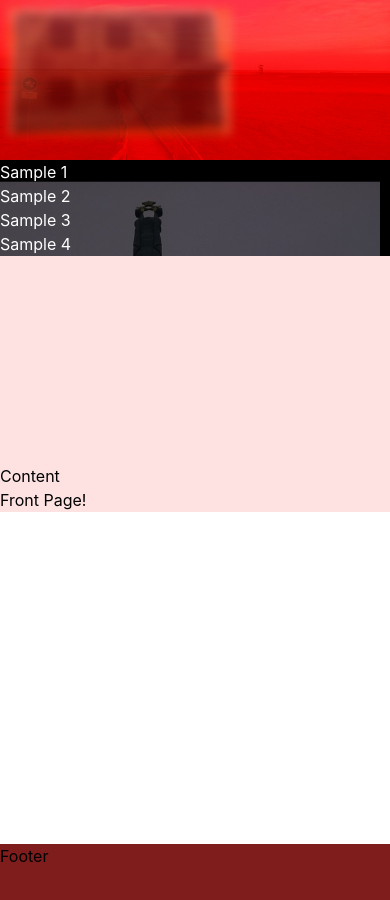
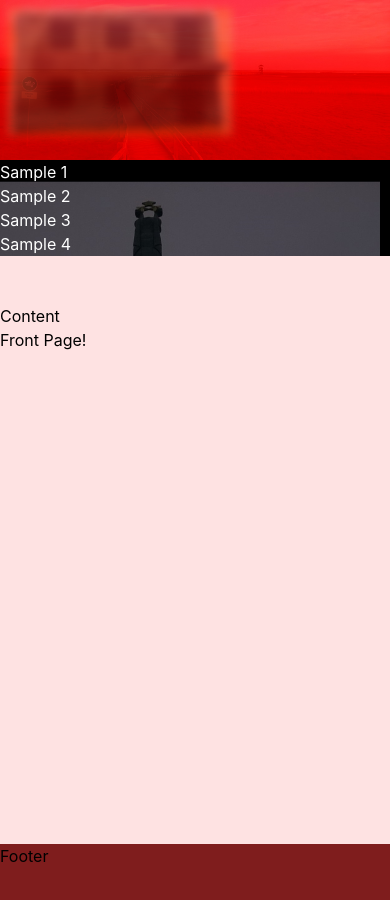
Before and after one commit to otavo002-xamk/portfolio-2023, a React (Create React App) app: page / in a window 390 px wide. Shown: the top 900 px of the page. Built offline with nearby package versions, Linux system fonts and the light colour scheme.

Commit message:
edited background

```diff
--- a/src/App.js
+++ b/src/App.js
@@ -5,7 +5,7 @@ import Center from "./Center";
 
 function App() {
   return (
-    <div className="h-screen">
+    <div className="h-screen bg-red-100">
       <TopHeader />
       <Center />
       <Footer />
--- a/src/Content.js
+++ b/src/Content.js
@@ -3,7 +3,7 @@ import { Outlet } from "react-router-dom";
 
 function Content() {
   return (
-    <div className="lg:col-start-2 lg:col-end-7 w-full bg-red-100 pt-52">
+    <div className="lg:col-start-2 lg:col-end-7 w-full pt-12 lg:pt-52">
       <h3>Content</h3>
       <Outlet />
     </div>
```
